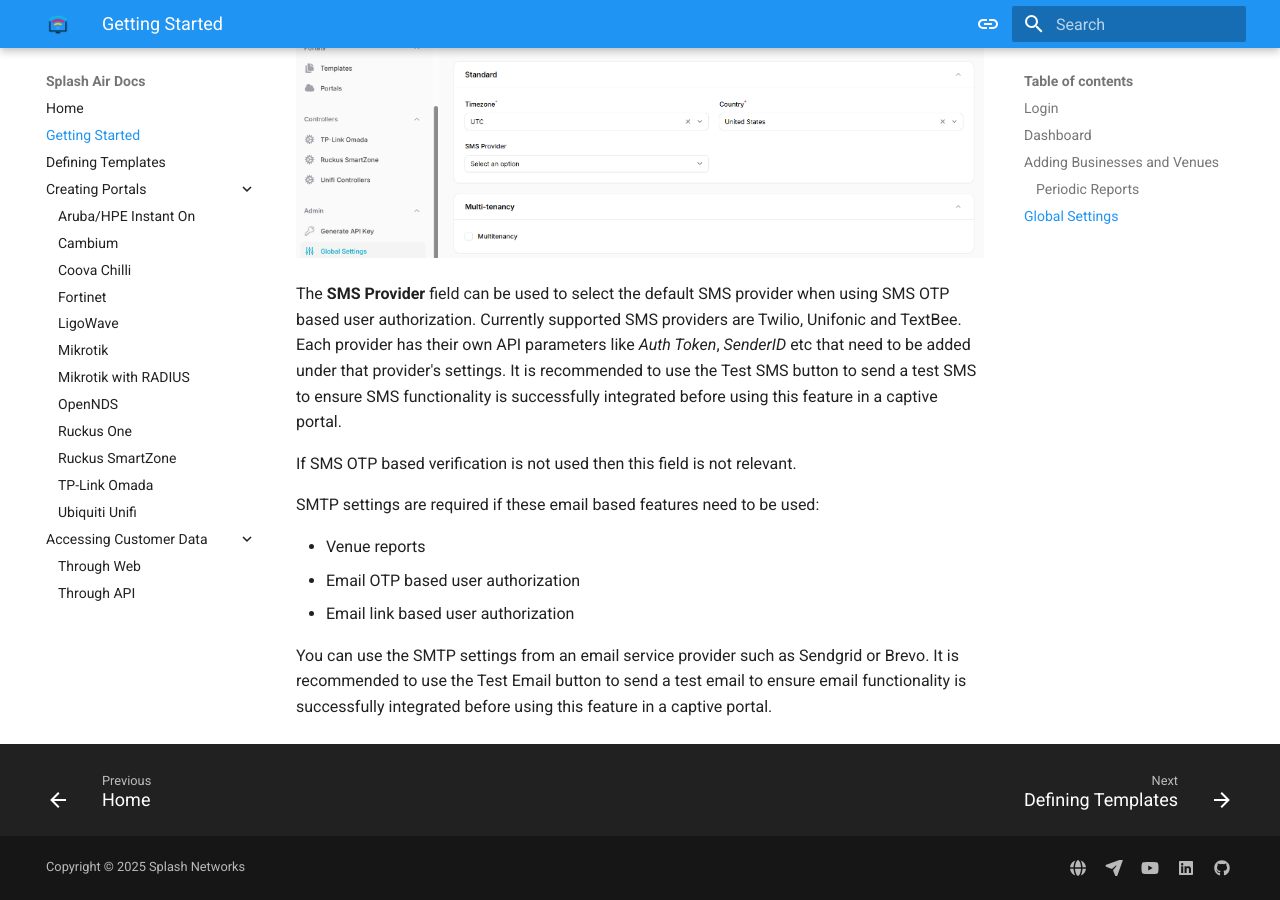
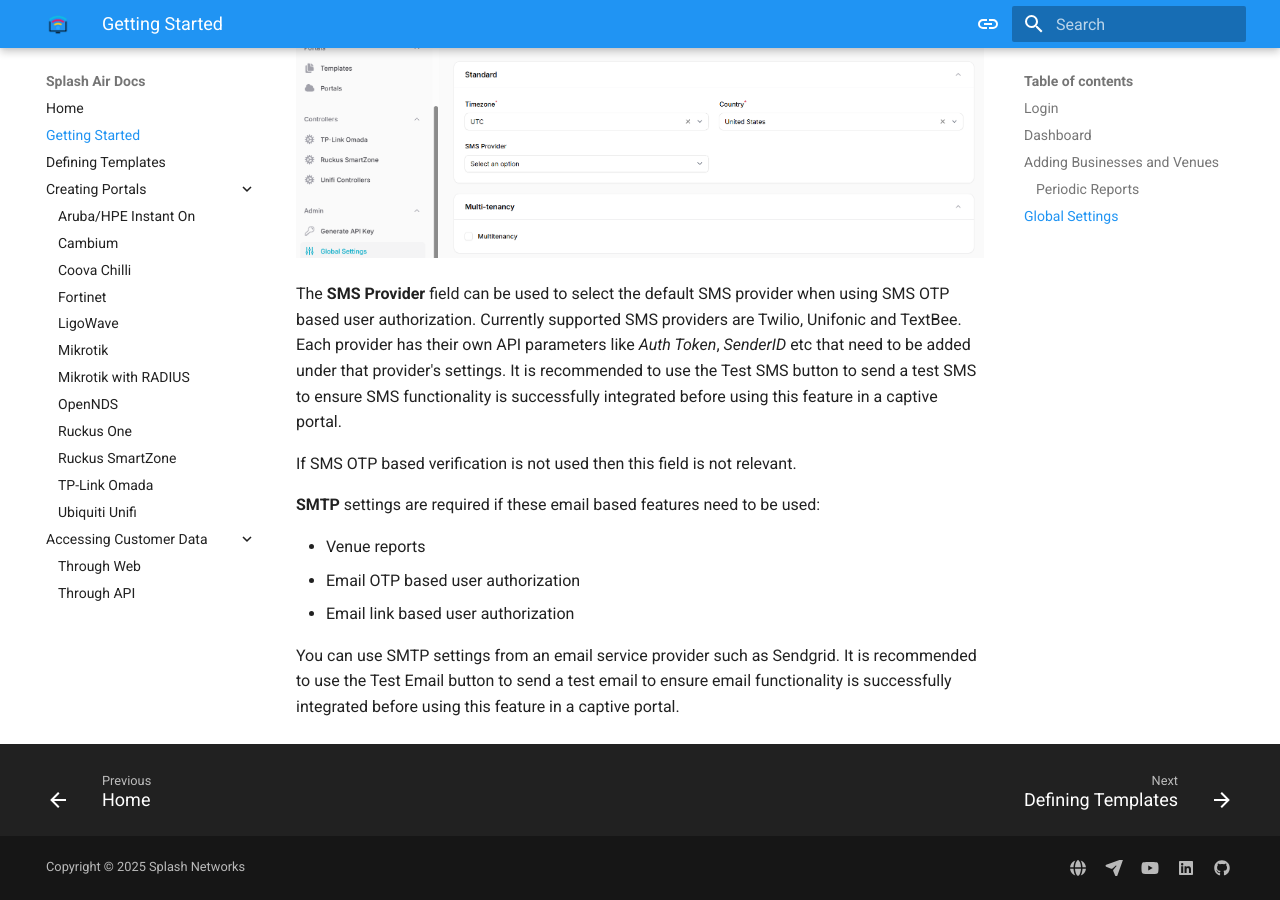
Before and after one commit to splash-networks/admin-panel-doc, an MkDocs documentation site: the page built from docs/getting-started.md, in a window 1280 px wide and 900 px high, scrolled down 2830 px. Built offline with MkDocs 1.6.1 and Material for MkDocs 9.7.7, drawn with Linux system fonts in a browser that asks for light colours.

Commit message:
global settings

```diff
--- a/docs/getting-started.md
+++ b/docs/getting-started.md
@@ -42,10 +42,10 @@
 
 If SMS OTP based verification is not used then this field is not relevant.
 
-SMTP settings are required if these email based features need to be used:
+**SMTP** settings are required if these email based features need to be used:
 
  - Venue reports
  - Email OTP based user authorization
  - Email link based user authorization
 
-You can use the SMTP settings from an email service provider such as Sendgrid or Brevo. It is recommended to use the Test Email button to send a test email to ensure email functionality is successfully integrated before using this feature in a captive portal.
+You can use SMTP settings from an email service provider such as Sendgrid. It is recommended to use the Test Email button to send a test email to ensure email functionality is successfully integrated before using this feature in a captive portal.
```
Also changed, not shown: docs/defining-templates.md (line endings or trailing spaces).
